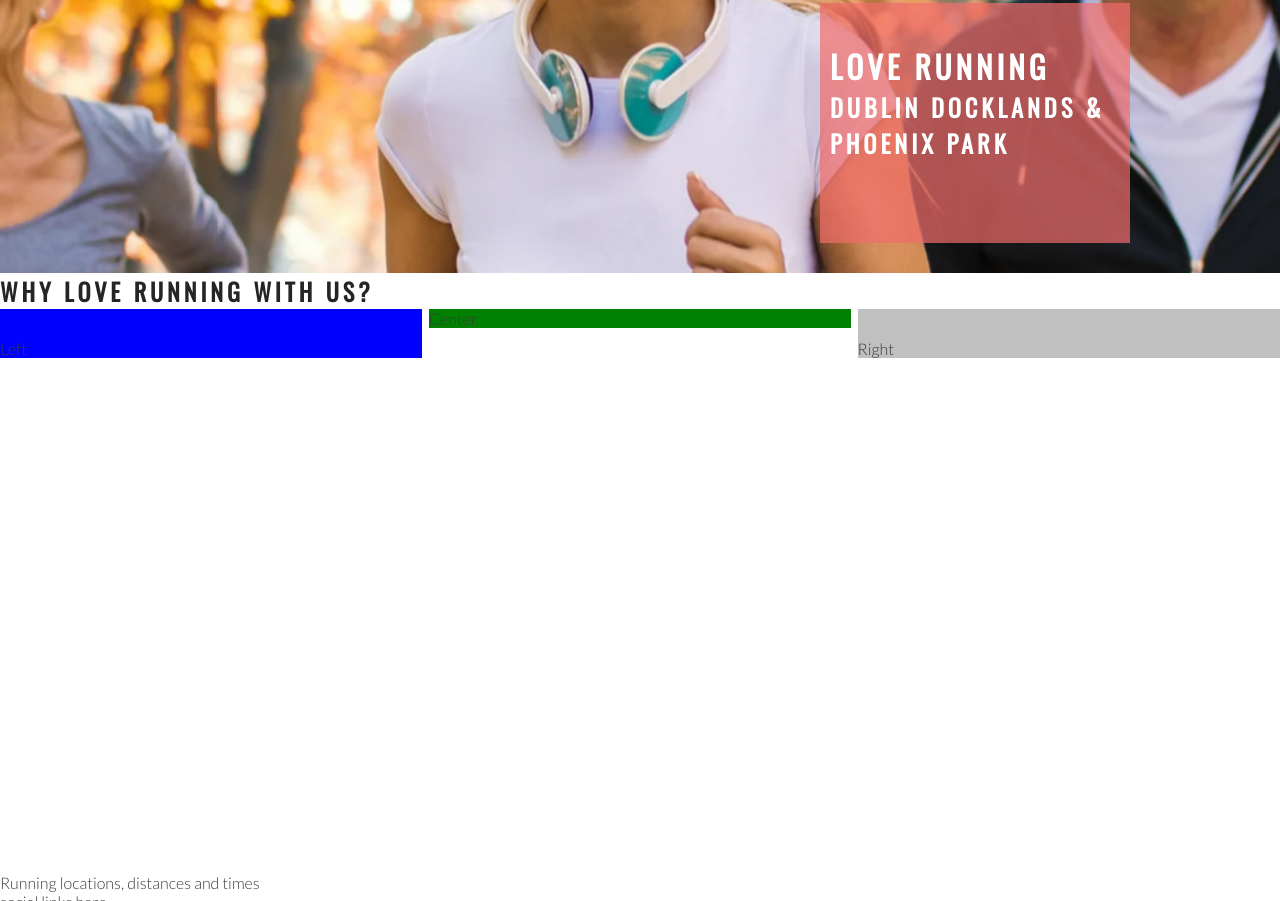
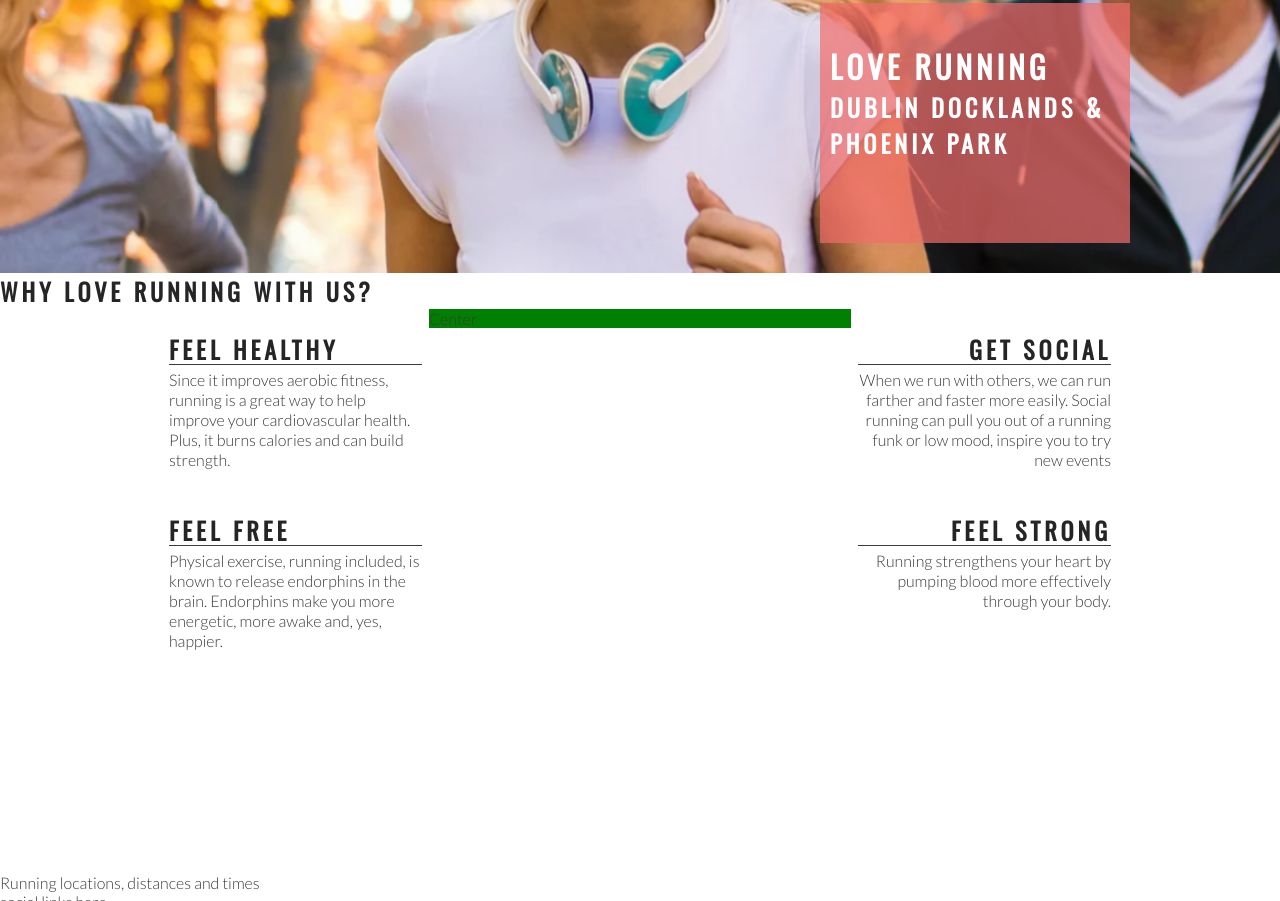
Before and after one commit to Herrlin85/love-running, a plain HTML site: page index.html in a window 1280 px wide. Shown: the part 402-1303 px from the top of the page. Drawn offline with nearby package versions, Linux system fonts and the light colour scheme.

Commit message:
Add left & right-about section content and style

```diff
--- a/assets/css/style.css
+++ b/assets/css/style.css
@@ -14,8 +14,7 @@ body {
 
 /* headings and logo */
 
-h1,
-h2 {
+h1, h2 {
     font-family: Oswald, sans-serif;
     text-transform: uppercase;
     letter-spacing: 4px;
@@ -25,6 +24,7 @@ h2 {
 #logo {
     float: left;
     font-size: 280%;
+    margin-left: 30px;
 }
 
 /* navigation links */
@@ -34,14 +34,8 @@ h2 {
     letter-spacing: 4px;
 }
 
-.active {
-    border-bottom: 1px solid #3a3a3a;
-}
-
-#menu,
-#logo {
+#menu, #logo {
     line-height: 75px;
-    margin-left: 30px;
 }
 
 #menu li {
@@ -59,6 +53,10 @@ h2 {
     border-bottom: 1px solid #3a3a3a;
 }
 
+.active {
+    border-bottom: 1px solid #3a3a3a;
+}
+
 /* hero image and cover text */
 
 #hero-outer {
@@ -69,11 +67,9 @@ h2 {
     position: relative;
 }
 
-#cover-text,
-#cover-text h2 {
+#cover-text, #cover-text h2 {
     color: #fff;
 }
-
 
 #hero-image {
     height: 600px;
@@ -127,18 +123,47 @@ h2 {
     padding-top: 30px;
     width: 33%;
     float: left;
-    background-color: blue;
-}
+    }
 
 #right-about {
     padding-top: 30px;
     width: 33%;
     float: right;
-    background-color: silver;
-}
+   }
 
 #center-about {
     width: 33%;
     margin: 0 auto;
     background-color: green;
 }
+
+hr {
+    border-top: 1px solid #3a3a3a;
+    width: 100%;
+    margin: 5px 0;
+}
+
+.left-about-heading {
+    width: 60%;
+    float: right;
+    line-height: 20px;
+    clear: both;
+    margin-bottom: 50px;
+}
+
+.right-about-heading {
+    width: 60%;
+    float: left;
+    line-height: 20px;
+    clear: both;
+    margin-bottom: 50px;
+}
+
+.right-about-heading h2 {
+    text-align: right;
+
+}
+
+.right-about-heading p {
+    text-align: right;
+}
--- a/index.html
+++ b/index.html
@@ -38,8 +38,44 @@
     </section>
     <section id="club-ethos">
         <h1>Why Love Running With Us?</h1>
-        <div id="left-about">Left</div>
-        <div id="right-about">Right</div>
+        <div id="left-about">
+            <div class="left-about-heading">
+                <h2>Feel Healthy</h2>
+                <hr>
+                <p>
+                    Since it improves aerobic fitness, running is a great way to help improve your cardiovascular
+                    health. Plus, it burns calories and can build strength.
+                </p>
+            </div>
+
+            <div class="left-about-heading">
+                <h2>Feel Free</h2>
+                <hr>
+                <p>
+                    Physical exercise, running included, is known to release endorphins in the brain. Endorphins make
+                    you more energetic, more awake and, yes, happier.
+                </p>
+            </div>
+        </div>
+
+        <div id="right-about">
+            <div class="right-about-heading">
+                <h2>Get Social</h2>
+                <hr>
+                <p>
+                    When we run with others, we can run farther and faster more easily. Social running can pull you out
+                    of a running funk or low mood, inspire you to try new events
+                </p>
+            </div>
+
+            <div class="right-about-heading">
+                <h2>Feel Strong</h2>
+                <hr>
+                <p>
+                    Running strengthens your heart by pumping blood more effectively through your body.
+                </p>
+            </div>
+        </div>
         <div id="center-about">Center</div>
     </section>
     <section>
```
